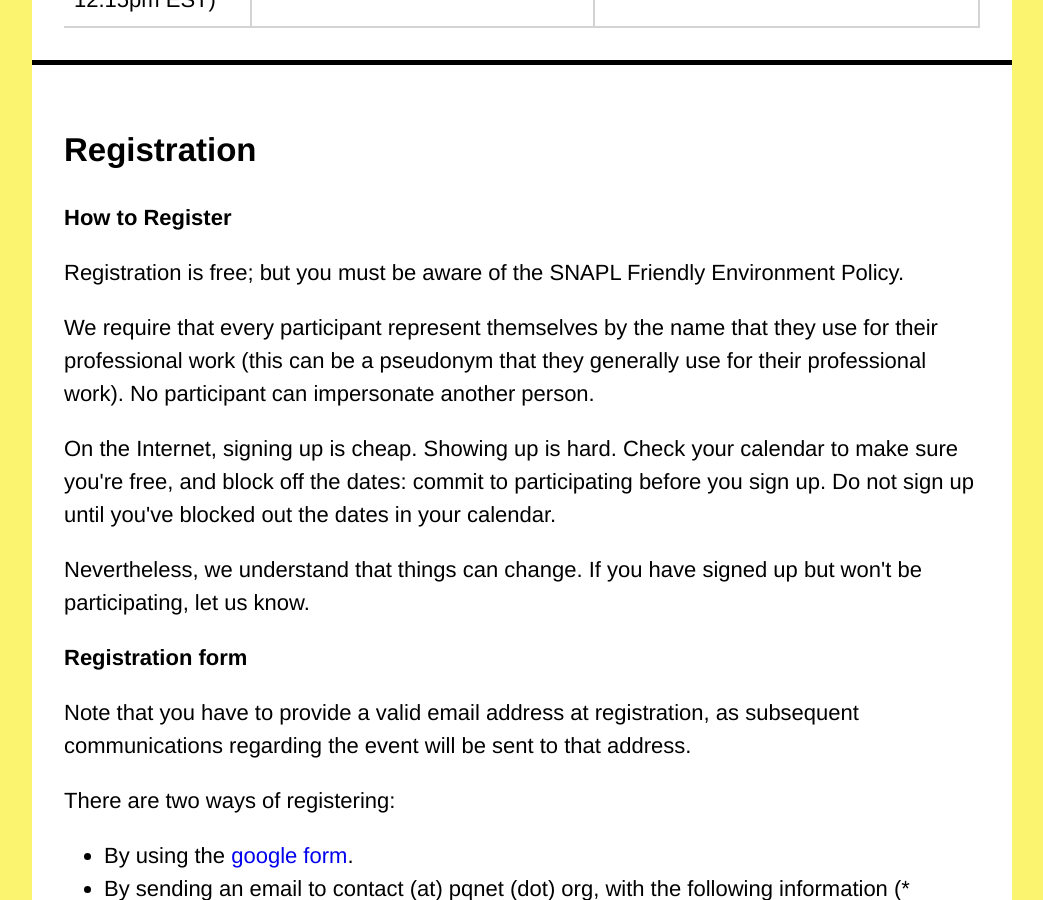
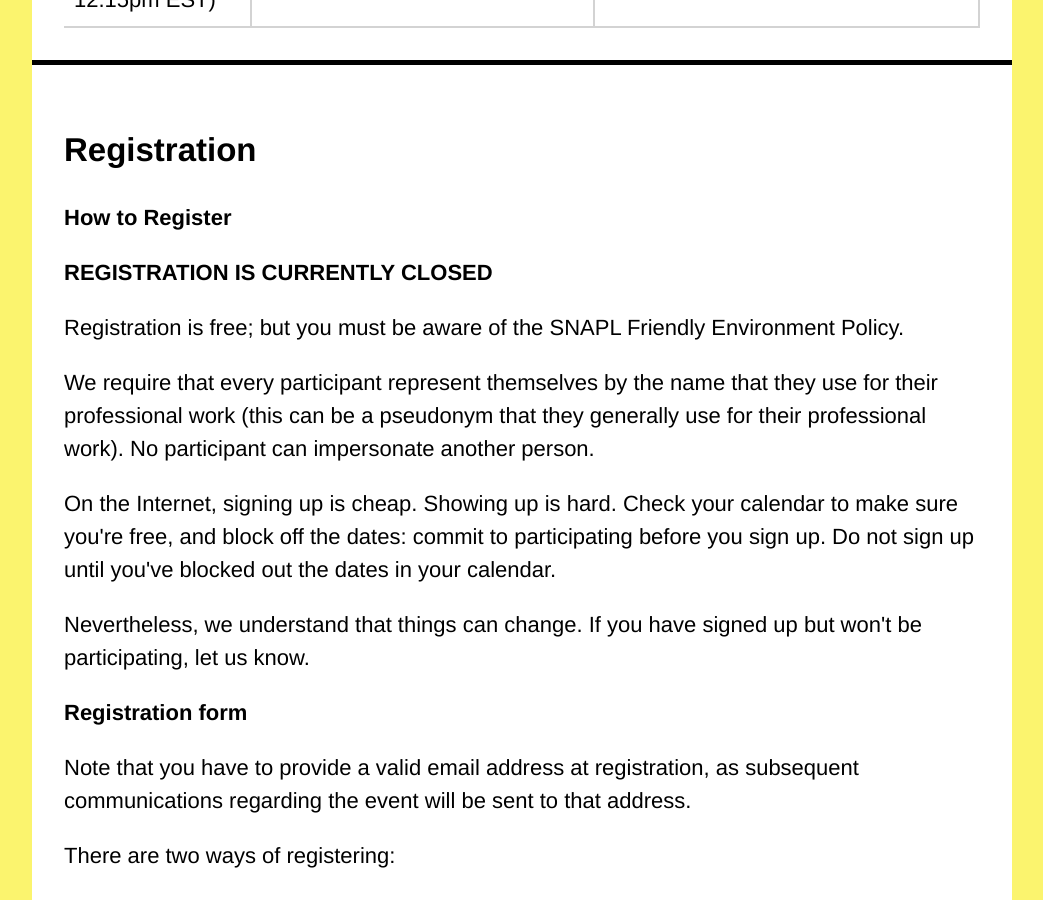
Before and after one commit to claucece/PQNet-Workshop, a Jekyll site: the page built from index.html, in a window 1280 px wide and 900 px high, scrolled down 3866 px. Shown: the whole window, without its empty margins (118-1161 px from the left). Built offline with Jekyll 4.4.1, drawn with Linux system fonts in a browser that asks for light colours.

Commit message:
Registration closed

```diff
--- a/index.html
+++ b/index.html
@@ -200,6 +200,7 @@ layout: default
   <div class="second-box">
   <h2 id="registration">Registration</h2>
   <p><strong>How to Register</strong></p>
+  <p><strong>REGISTRATION IS CURRENTLY CLOSED</strong></p>
   <p>Registration is free; but you must be aware of the SNAPL Friendly Environment Policy.</p>
   <p>We require that every participant represent themselves by the name that they use for their professional work (this can be a pseudonym that they generally use for their professional work). No participant can impersonate another person.</p>
   <p>On the Internet, signing up is cheap. Showing up is hard. Check your calendar to make sure you're free, and block off the dates: commit to participating before you sign up. Do not sign up until you've blocked out the dates in your calendar.</p>
```
